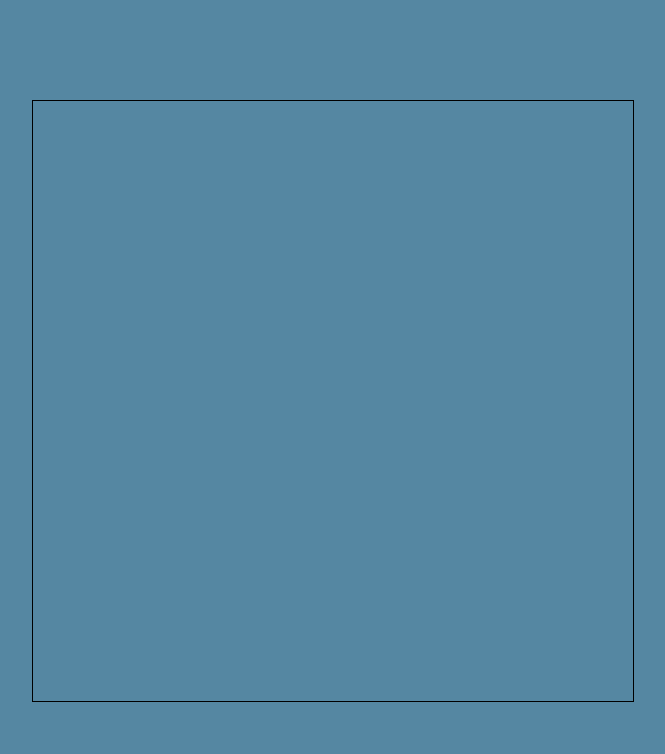
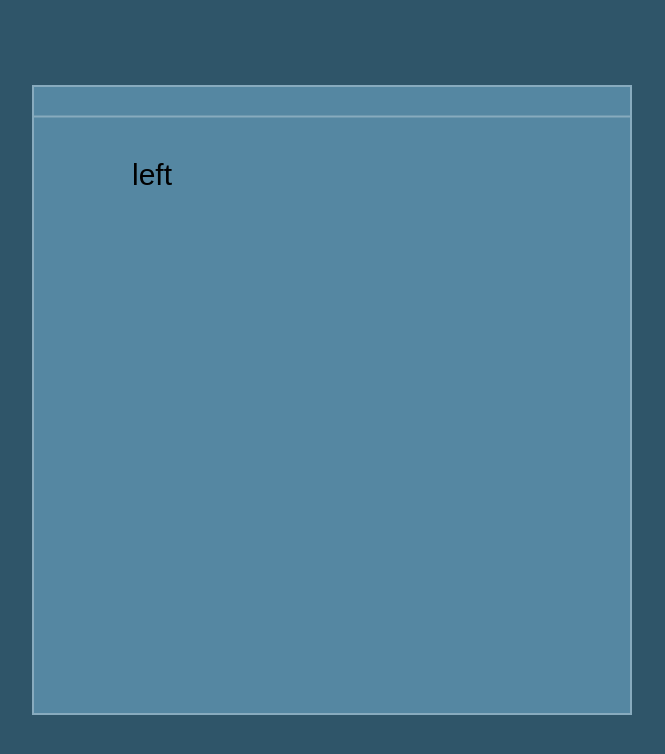
Before and after one commit to gerasimvol/snake, a plain HTML site: page index.html in a window 1280 px wide. Shown: the whole page, without its empty margins (308-973 px from the left). Drawn offline with Linux system fonts and the light colour scheme.

Commit message:
Draw board border and bg, determine holded key, add draw and game engine

```diff
--- a/canvas/snake-canvas.js
+++ b/canvas/snake-canvas.js
@@ -1,30 +1,81 @@
 import BaseCanvas from './base-canvas.js'
+
+const colors = {
+  line: '#88abbe',
+  bg: '#5587a2'
+}
 
 export default class SnakeCanvas extends BaseCanvas {
   constructor (container) {
     super(container)
 
+    this.board = []
+
+    this.speed = 500
     this.direction = 'left'
+
+    this.holdedKey = null
+    this.interval = null
 
     super.childRenderFunction = this.draw
     this.draw()
+    // this.play()
 
     this.listenEvents()
   }
 
   listenEvents () {
     document.addEventListener('keyup', this.onKeyUp.bind(this))
+    document.addEventListener('keydown', this.onKeyDown.bind(this))
   }
 
   onKeyUp (e) {
     if (!e.key.includes('Arrow')) return
 
+    this.holdedKey = null
+
+    this.speed = 500
+    this.play()
+  }
+
+  onKeyDown (e) {
+    if (!e.key.includes('Arrow')) return
+
     this.direction = e.key.replace('Arrow', '').toLowerCase()
+
+    if (this.holdedKey === e.key) return
+
+    this.speed = 100
+    this.play()
+
+    this.holdedKey = e.key
+  }
+
+  play () {
+    clearInterval(this.interval)
+
+    this.interval = setInterval(() => {
+      console.log(this.direction)
+    }, this.speed)
   }
 
   draw () {
-    // CONTINUE HERE
-    console.log('direction', this.direction)
+    this.ctx.fillStyle = colors.bg
+    this.ctx.fillRect(0, 0, this.canvas.width, this.canvas.height)
+
+    this.ctx.strokeStyle = colors.line
+    this.ctx.lineWidth = 2
+    this.ctx.strokeRect(1, 1, this.canvas.width - 2, this.canvas.height - 2);
+    this.ctx.beginPath()
+    this.ctx.moveTo(0, this.canvas.height * 0.05)
+    this.ctx.lineTo(this.canvas.width, this.canvas.height * 0.05)
+    this.ctx.stroke()
+
+    // TODO: continue here
+    this.ctx.fillStyle = '#000'
+    this.ctx.font = "30px Arial"
+    this.ctx.fillText(this.direction, 100, 100)
+
     requestAnimationFrame(this.draw.bind(this))
   }
 }
--- a/index.html
+++ b/index.html
@@ -23,7 +23,7 @@
       display: flex;
       justify-content: center;
       align-items: center;
-      background: #5587a2;
+      background: #2f5569;
     }
 
     .game-board-container-wrapper {
@@ -34,14 +34,13 @@
 
     .game-board-container {
       position: relative;
-      padding-bottom: 100%;
+      padding-bottom: 105%;
     }
 
     canvas {
       position: absolute;
       top: 0;
       left: 0;
-      border: 1px solid black;
     }
   </style>
 </head>
```
